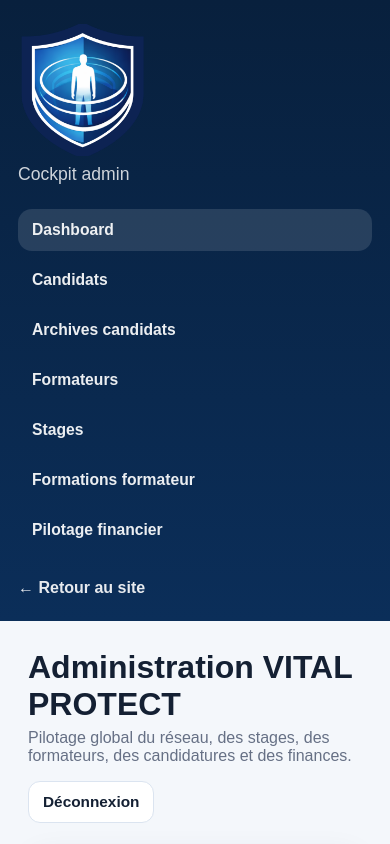
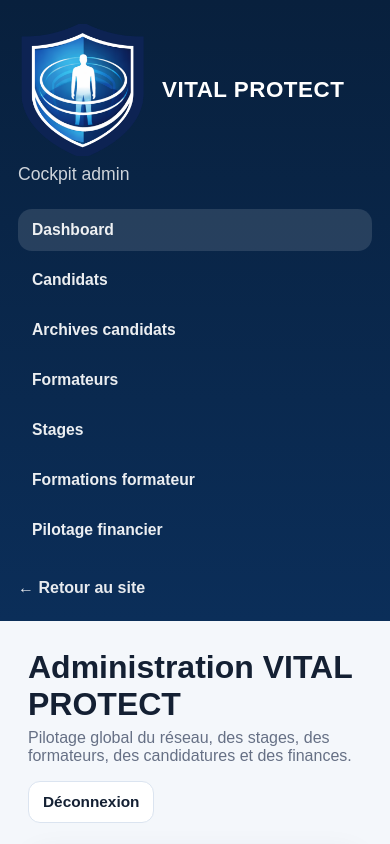
Before and after one commit to vitalprotectformation-star/vital-protect, a website: page admin.html in a window 390 px wide. Shown: the top 844 px of the page. Drawn offline with Linux system fonts and the light colour scheme; a script that the page names is missing.

Commit message:
Update admin.html

```diff
--- a/admin.html
+++ b/admin.html
@@ -47,16 +47,25 @@
     }
 
     .brand {
-      display: inline-flex;
+      display: flex;
       align-items: center;
+      gap: 12px;
+      text-decoration: none;
+      color: white;
       margin-bottom: 8px;
-      text-decoration: none;
     }
 
     .brand img {
       height: 162px;
       width: auto;
       display: block;
+    }
+
+    .brand-text {
+      font-size: 2.2rem;
+      font-weight: 800;
+      line-height: 1;
+      letter-spacing: 0.5px;
     }
 
     .brand-sub {
@@ -407,8 +416,16 @@
         grid-template-columns: 1fr;
       }
 
+      .brand {
+        align-items: center;
+      }
+
       .brand img {
         height: 132px;
+      }
+
+      .brand-text {
+        font-size: 1.4rem;
       }
 
       .brand-sub {
@@ -422,6 +439,7 @@
     <aside class="sidebar">
       <a href="/index.html" class="brand">
         <img src="/logo.png" alt="VITAL PROTECT" />
+        <span class="brand-text">VITAL PROTECT</span>
       </a>
       <div class="brand-sub">Cockpit admin</div>
 
```
